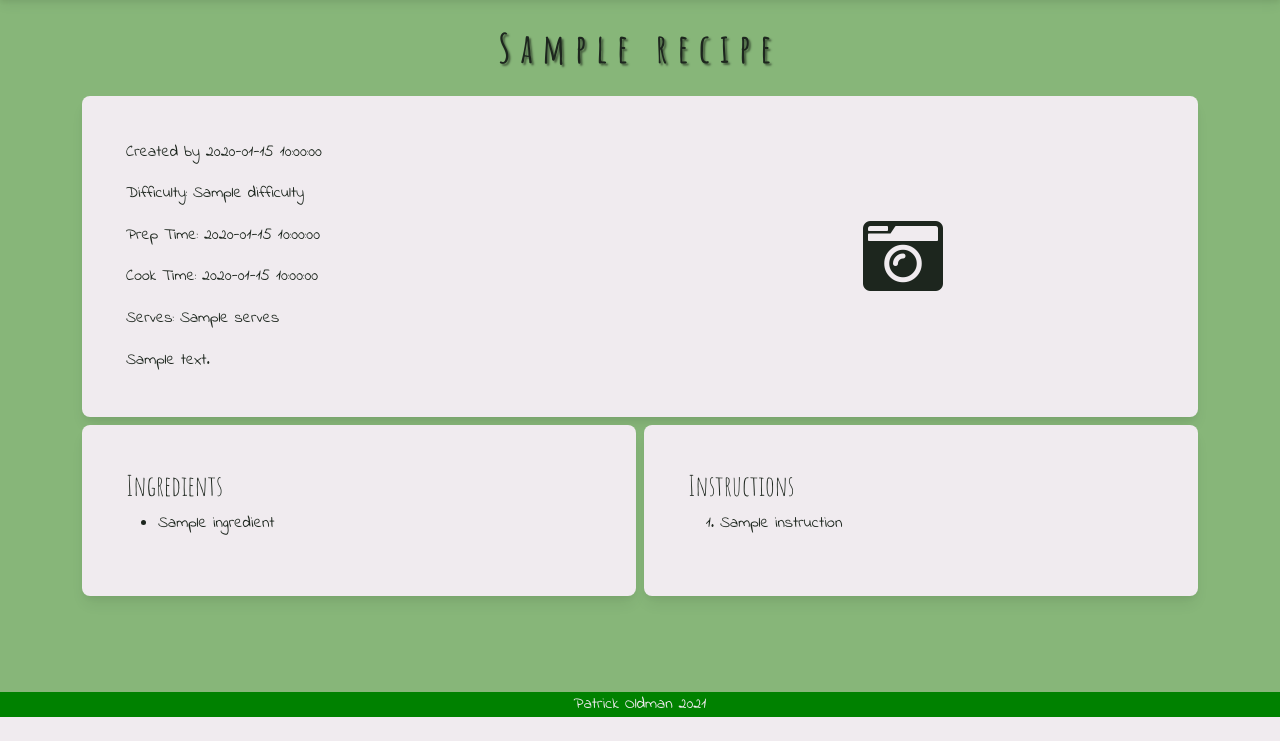
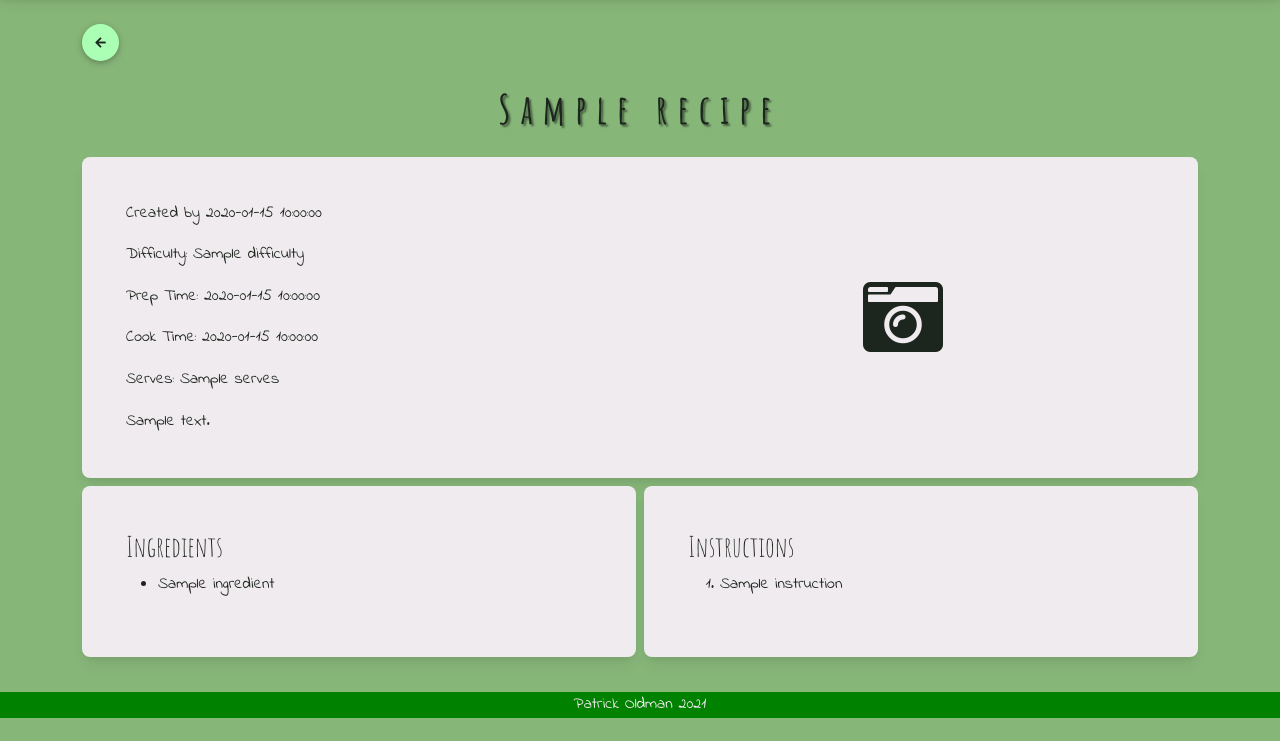
Before and after one commit to Oldman10000/veggie_visionaries, a Flask app: template templates/recipe.html in a window 1280 px wide. Shown: the part 83-824 px from the top of the page. Before the commit the page ends 800 px from the top, so only its background shows below. Run offline with Flask 2, Linux system fonts and the light colour scheme; the template is opened without the code that fills it: most values are stand-ins (such as "Sample title", 1, 10 or a date in 2020); some libraries are stand-ins or nearby versions.

Commit message:
Added back button to recipe page

```diff
--- a/templates/recipe.html
+++ b/templates/recipe.html
@@ -5,6 +5,9 @@
 
 <main>
     <div class="container mt-4 mb-4">
+        <a href="{{ url_for('get_recipes') }}" class="btn internal-link my-button btn-floating mb-4">
+            <i class="fas fa-arrow-left"></i>
+        </a>
         <h2 class="text-center title text-shadow mb-4">{{ recipe.name }}</h2>
         <div class="row justify-content-center g-2">
             <div class="col-12">
@@ -42,7 +45,7 @@
                     </div>
                 </div>
             </div>
-            <div class="col-10 col-md-6">
+            <div class="col-12 col-md-6">
                 <div class="card light-back">
                     <div class="card-body">
                         <h3 class="card-title">Ingredients</h3>
@@ -54,7 +57,7 @@
                     </div>
                 </div>
             </div>
-            <div class="col-10 col-md-6">
+            <div class="col-12 col-md-6">
                 <div class="card light-back">
                     <div class="card-body">
                         <h3 class="card-title">Instructions</h3>
```
